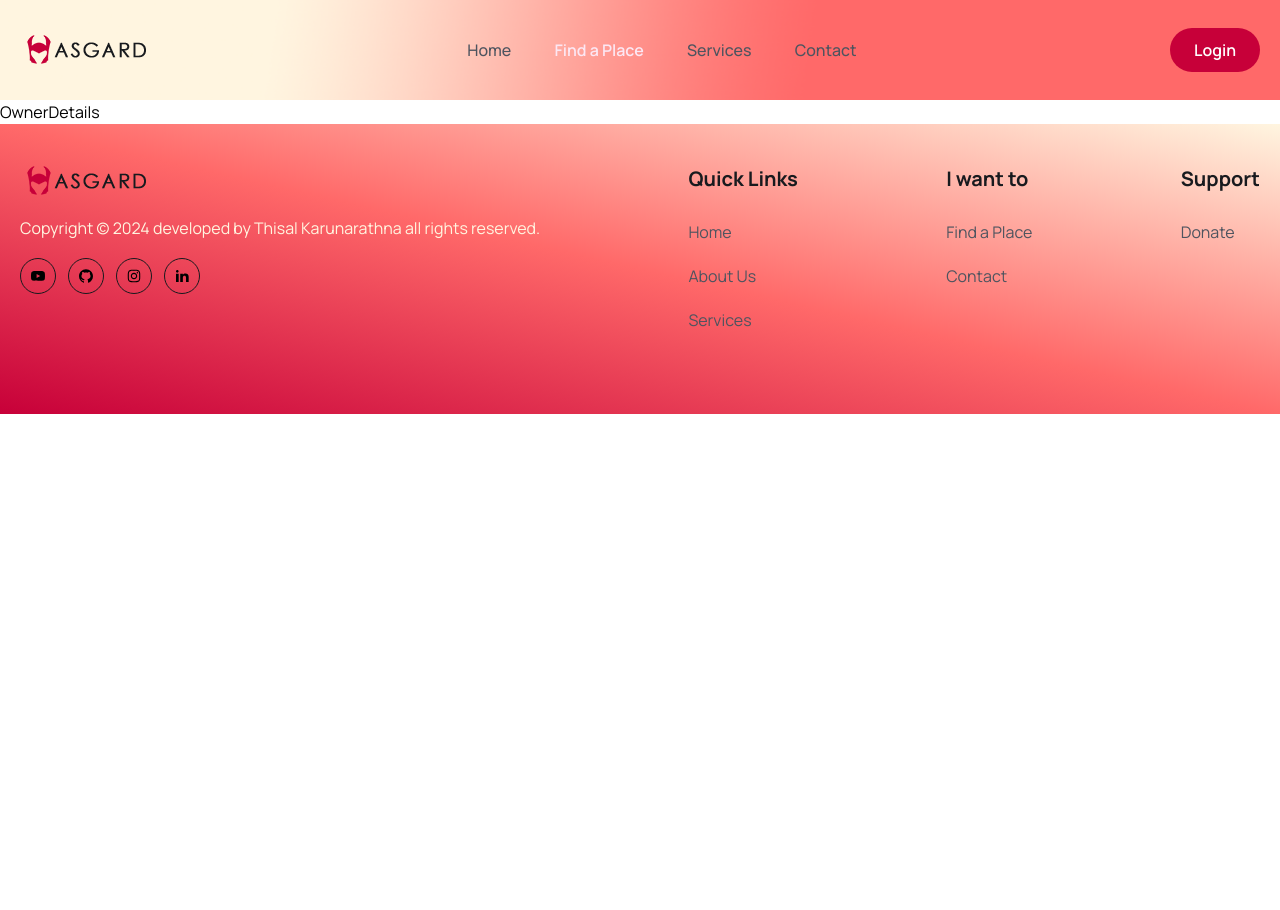
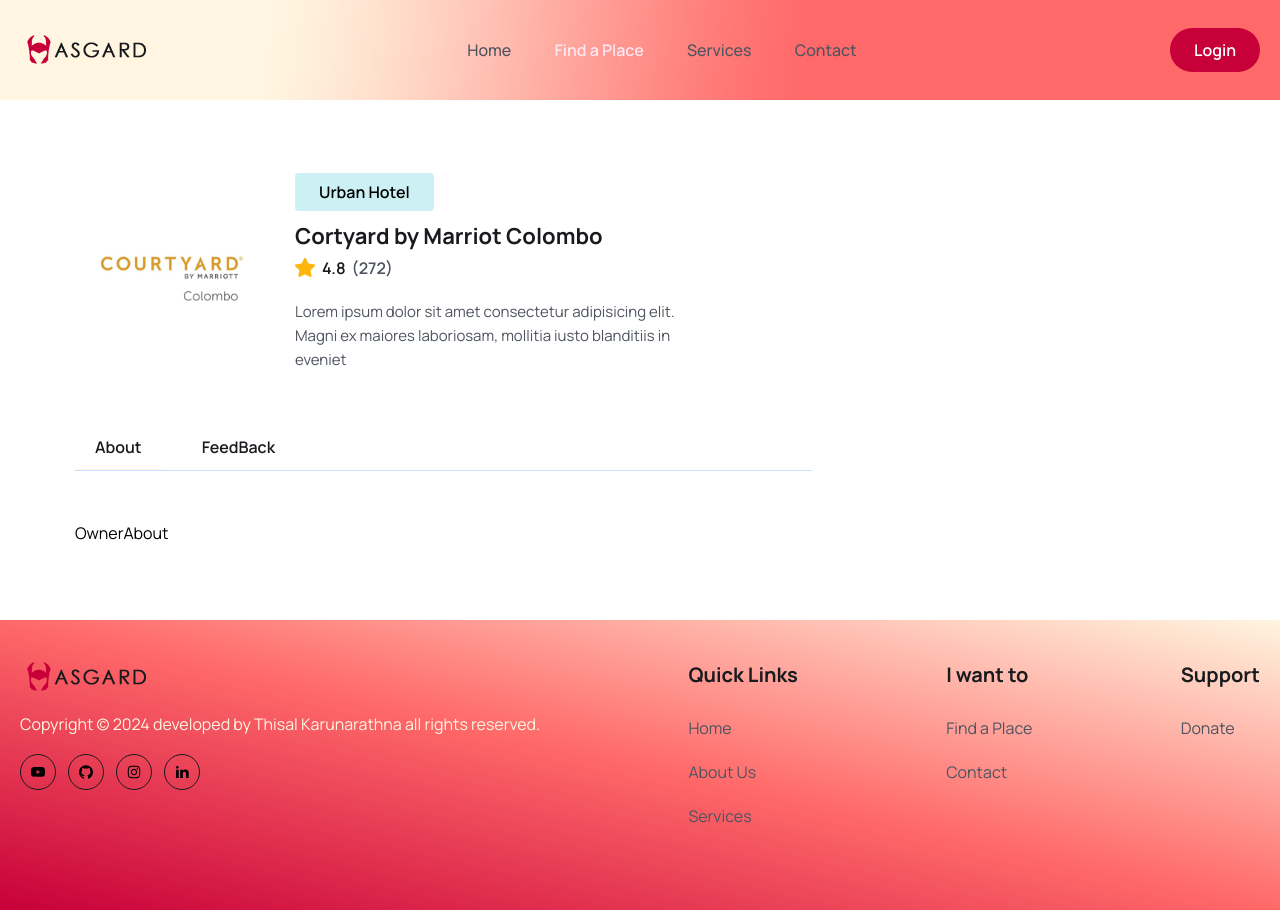
Before and after one commit to THIS4LA/multiUser-hotel-listing-webApp, a React (Vite) app in the folder frontEnd/: page /owners/1 in a window 1280 px wide. Before the commit the page ends 800 px from the top, so only its background shows below. Built offline with nearby package versions, Linux system fonts and the light colour scheme.

Commit message:
Owners page

```diff
--- /dev/null
+++ b/frontEnd/src/pages/Owners/OwnerAbout.jsx
@@ -0,0 +1,11 @@
+import React from 'react'
+
+const OwnerAbout = () => {
+  return (
+    <div>
+      <h1>OwnerAbout</h1>
+    </div>
+  )
+}
+
+export default OwnerAbout
--- a/frontEnd/src/pages/Owners/OwnerDetails.jsx
+++ b/frontEnd/src/pages/Owners/OwnerDetails.jsx
@@ -1,11 +1,86 @@
-import React from 'react'
+import { useState } from "react";
+import ownerImg from "../../assets/images/courtyard-logo.jpg";
+import starIcon from "../../assets/images/Star.png";
+import OwnerAbout from "./OwnerAbout";
+import OwnerFeedBack from "./OwnerFeedBack";
 
 const OwnerDetails = () => {
+  const [tab, setTab] = useState("about");
+
   return (
-    <div>
-      <h1>OwnerDetails</h1>
-    </div>
-  )
-}
+    <section>
+      <div className="max-w-[1170px] px-5 mx-auto">
+        <div className="grid md:grid-cols-3 gap-[50px]">
+          <div className="md:col-span-2">
+            <div className="flex items-center gap-5">
+              <figure className="max-w-[200px] max-h-[200px]">
+                <img src={ownerImg} alt="ownerImg" className="w-full" />
+              </figure>
 
-export default OwnerDetails
+              <div>
+                <span
+                  className="bg-[#CCF0F3] text-irisBlueColor py-1 px-6 lg:py-2 lg:px-6 text-[12px]
+                leading-4 lg:text-[16px] lg:leading-7 font-semibold rounded"
+                >
+                  Urban Hotel
+                </span>
+                <h3 className="text-headingColor text-[22px] leading-9 mt-3 font-bold">
+                  Cortyard by Marriot Colombo
+                </h3>
+                <div className="flex items-center gap-[6px] ">
+                  <span
+                    className="flex items-center gap-[6px] text-[14px] leading-5 lg:text-[16px]
+                    lg:leading-7 font-semibold text-headingColor"
+                  >
+                    <img src={starIcon} alt="starIcon" />
+                    4.8
+                  </span>
+                  <span
+                    className="flex items-center gap-[6px] text-[14px] leading-5 lg:text-[16px]
+                    lg:leading-7 text-[400] font-semibold text-textColor"
+                  >
+                    (272)
+                  </span>
+                </div>
+                <p className="text__para text-[14px] leading-6 md:text-[15px] lg:max-w-[390px]">
+                  Lorem ipsum dolor sit amet consectetur adipisicing elit. Magni
+                  ex maiores laboriosam, mollitia iusto blanditiis in eveniet
+                </p>
+              </div>
+            </div>
+            {/* inpage tabs */}
+            <div className="mt-[50px] border-b border-solid border-[#0066ff34]">
+              <button
+                onClick={() => setTab("about")}
+                className={`${
+                  tab === "about" && "border-b border-solid border-primaryColor"
+                } py-2 px-5 mr-5 text-[16px] leading-7 text-headingColor font-semibold`}
+              >
+                About
+              </button>
+              <button
+                onClick={() => setTab("feedback")}
+                className={`${
+                  tab === "feedback" && "border-b border-solid border-primaryColor"
+                } py-2 px-5 mr-5 text-[16px] leading-7 text-headingColor font-semibold`}
+              >
+                FeedBack
+              </button>
+            </div>
+            {/* inpage tabs */}
+                <div className="mt-[50px]">
+                  {
+                    tab === 'about' && <OwnerAbout />
+                  }
+                  {
+                    tab === 'feedback' && <OwnerFeedBack />
+                  }
+                </div>
+          </div>
+        </div>
+      </div>
+    </section>
+  );
+};
+
+export default OwnerDetails;
--- /dev/null
+++ b/frontEnd/src/pages/Owners/OwnerFeedBack.jsx
@@ -0,0 +1,11 @@
+import React from 'react'
+
+const OwnerFeedBack = () => {
+  return (
+    <div>
+      <h1>Owner FeedBack</h1>
+    </div>
+  )
+}
+
+export default OwnerFeedBack
--- a/frontEnd/src/pages/Owners/Owners.jsx
+++ b/frontEnd/src/pages/Owners/Owners.jsx
@@ -1,11 +1,55 @@
-import React from 'react'
+import OwnerCard from "./../../components/Owners/OwnerCard";
+import { owners } from "./../../assets/data/owners";
+import Testimonial from "../../components/Testimonial/Testimonial";
 
 const Owners = () => {
   return (
-    <div>
-      <h1>Owners</h1>
-    </div>
-  )
-}
+    <>
+      <section className="bg-[#fff9ea]">
+        <div className="container text-center">
+          <h2 className="heading">Find a <span className="text-redColor">Place</span></h2>
+          <div
+            className="max-w-[570px] mt-[30px] mx-auto bg-red-400 rounded-md flex items-center
+        justify-center "
+          >
+            <input
+              type="search"
+              className="py-4 pl-4 pr-2 bg-transparent w-full focus:outline-none cursor-pointer
+             placeholder:text-blueColor"
+              placeholder="Search Place"
+            />
+            <button className="btn mt-0 rounded-[0px] rounded-r-md">
+              Search
+            </button>
+          </div>
+        </div>
+      </section>
 
-export default Owners
+      <section>
+        <div className="container">
+          <div className="grid grid-cols-1 sm:grid-cols-2 md:grid-cols-3 lg:grid-cols-4 gap-5">
+            {owners.map((owner) => (
+              <OwnerCard key={owner.id} owner={owner} />
+            ))}
+          </div>
+        </div>
+      </section>
+
+      {/* testimonial */}
+      <section>
+        <div className="container">
+          <div className="xl:w-[470px] mx-auto">
+          <h2 className="heading text-center">Hear What our <span className='text-pinkColor'>Visitors Have to Say</span></h2>
+          <p className="text__para text-center">
+            Explore testimonials from our valued guests. From memorable stays to delightful dining experiences, discover why our community keeps coming back
+            </p>
+          </div>
+          <Testimonial />
+        </div>
+      </section>
+      {/* testimonial */}
+    </>
+  );
+};
+
+export default Owners;
```
